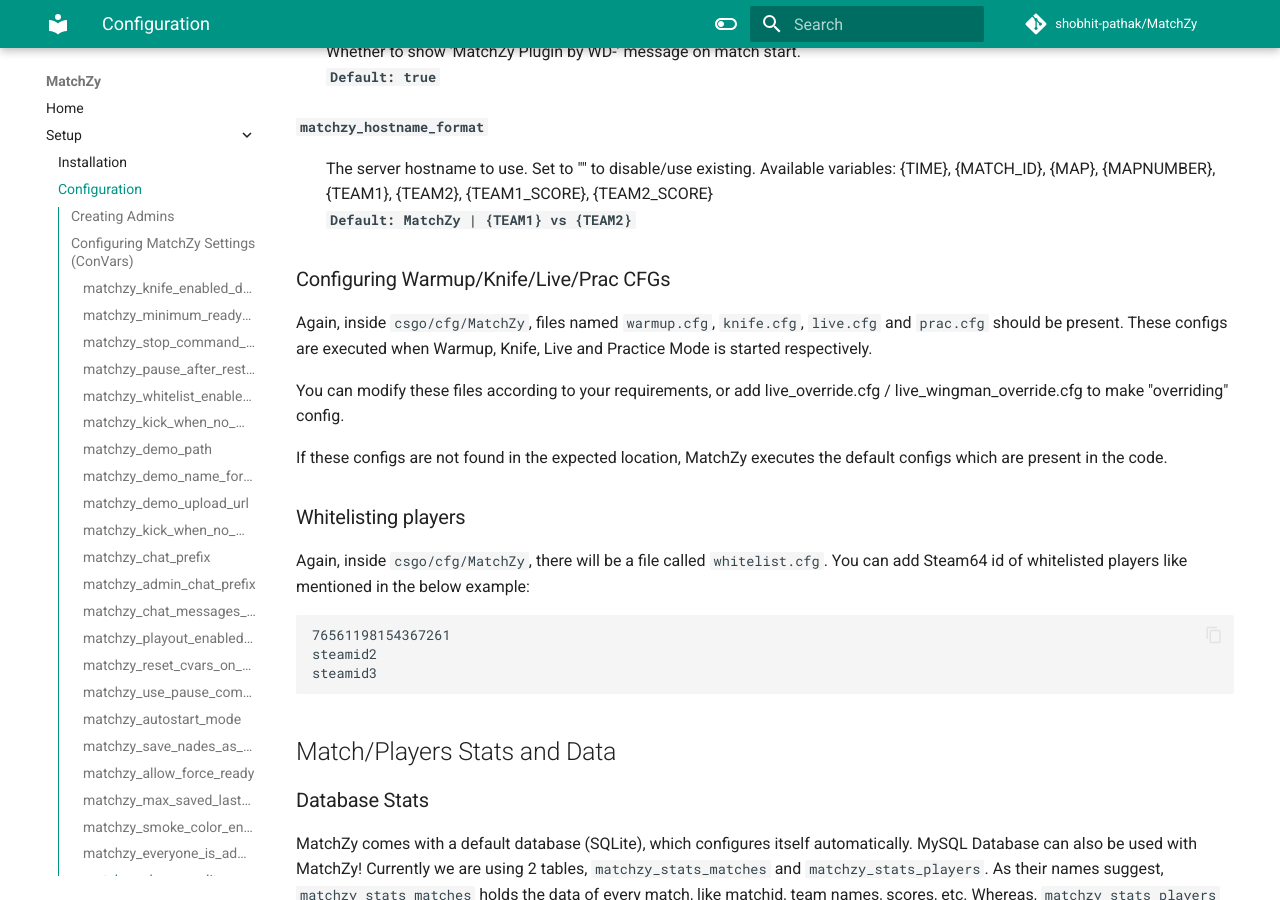
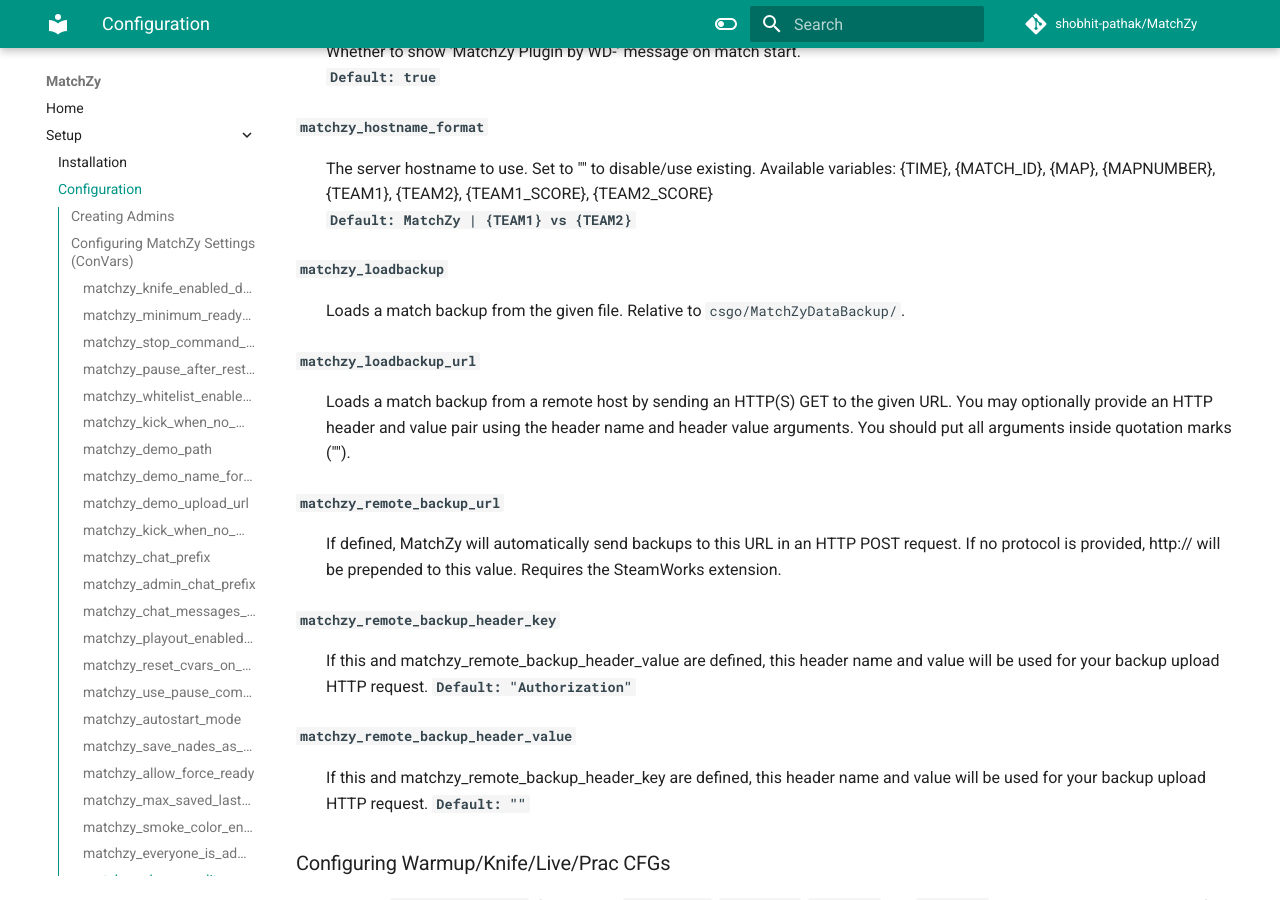
Before and after one commit to shobhit-pathak/MatchZy, an MkDocs documentation site: the page built from documentation/docs/configuration.md, in a window 1280 px wide and 900 px high, scrolled down 4383 px. Built offline with MkDocs 1.6.1 and Material for MkDocs 9.7.7, drawn with Linux system fonts in a browser that asks for light colours; comment, search, counter and statistics services are not loaded.

Commit message:
feat: improved backup restore

```diff
--- a/documentation/docs/configuration.md
+++ b/documentation/docs/configuration.md
@@ -123,6 +123,21 @@
 ####`matchzy_hostname_format`
 :   The server hostname to use. Set to "" to disable/use existing. Available variables: {TIME}, {MATCH_ID}, {MAP}, {MAPNUMBER}, {TEAM1}, {TEAM2}, {TEAM1_SCORE}, {TEAM2_SCORE}<br>**`Default: MatchZy | {TEAM1} vs {TEAM2}`**
 
+####`matchzy_loadbackup`
+:   Loads a match backup from the given file. Relative to `csgo/MatchZyDataBackup/`.
+
+####`matchzy_loadbackup_url`
+:   Loads a match backup from a remote host by sending an HTTP(S) GET to the given URL. You may optionally provide an HTTP header and value pair using the header name and header value arguments. You should put all arguments inside quotation marks ("").
+
+####`matchzy_remote_backup_url`
+:   If defined, MatchZy will automatically send backups to this URL in an HTTP POST request. If no protocol is provided, http:// will be prepended to this value. Requires the SteamWorks extension.
+
+####`matchzy_remote_backup_header_key`
+:   If this and matchzy_remote_backup_header_value are defined, this header name and value will be used for your backup upload HTTP request. **`Default: "Authorization"`**
+
+####`matchzy_remote_backup_header_value`
+:   If this and matchzy_remote_backup_header_key are defined, this header name and value will be used for your backup upload HTTP request. **`Default: ""`**
+
 ### Configuring Warmup/Knife/Live/Prac CFGs
 Again, inside `csgo/cfg/MatchZy`, files named `warmup.cfg`, `knife.cfg`, `live.cfg` and `prac.cfg` should be present. These configs are executed when Warmup, Knife, Live and Practice Mode is started respectively.
 
```
Also changed, not shown: CHANGELOG.md.
